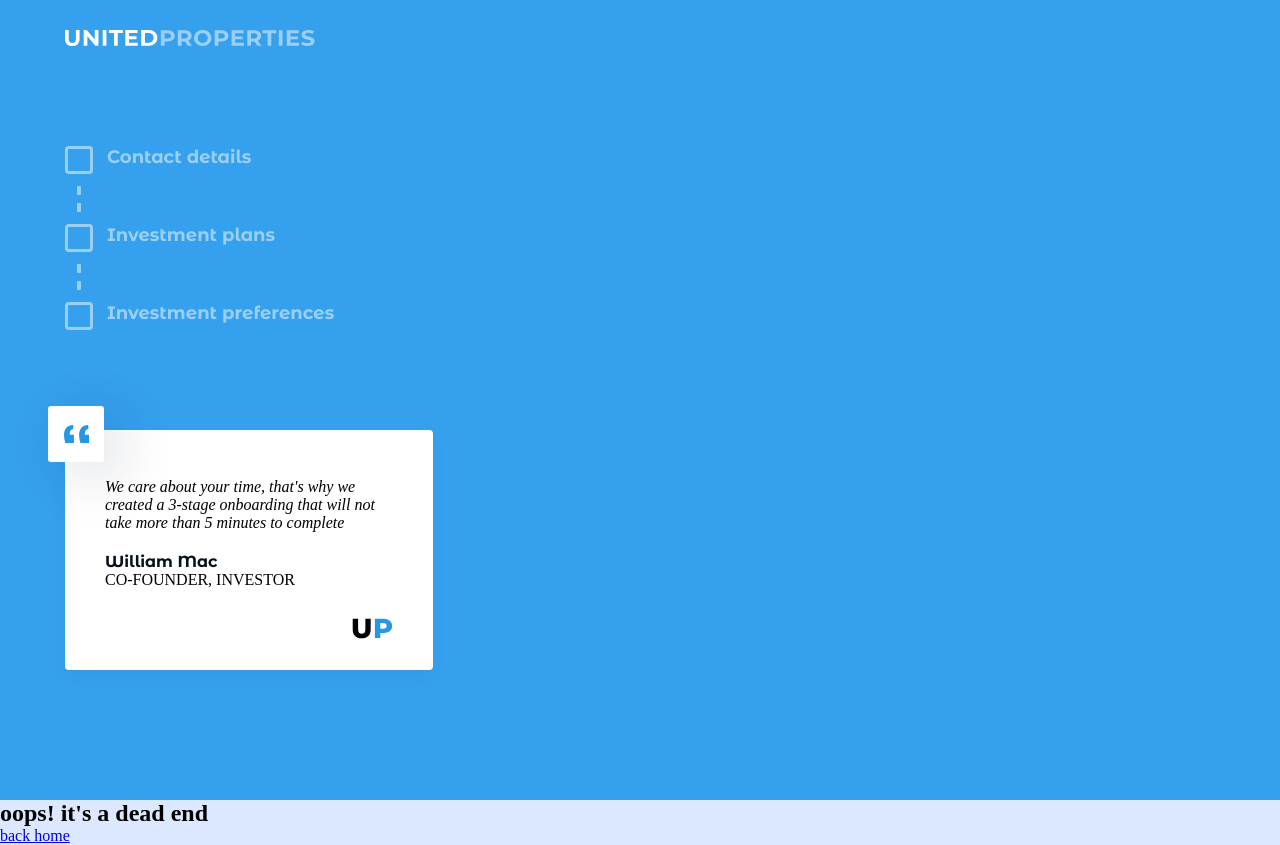
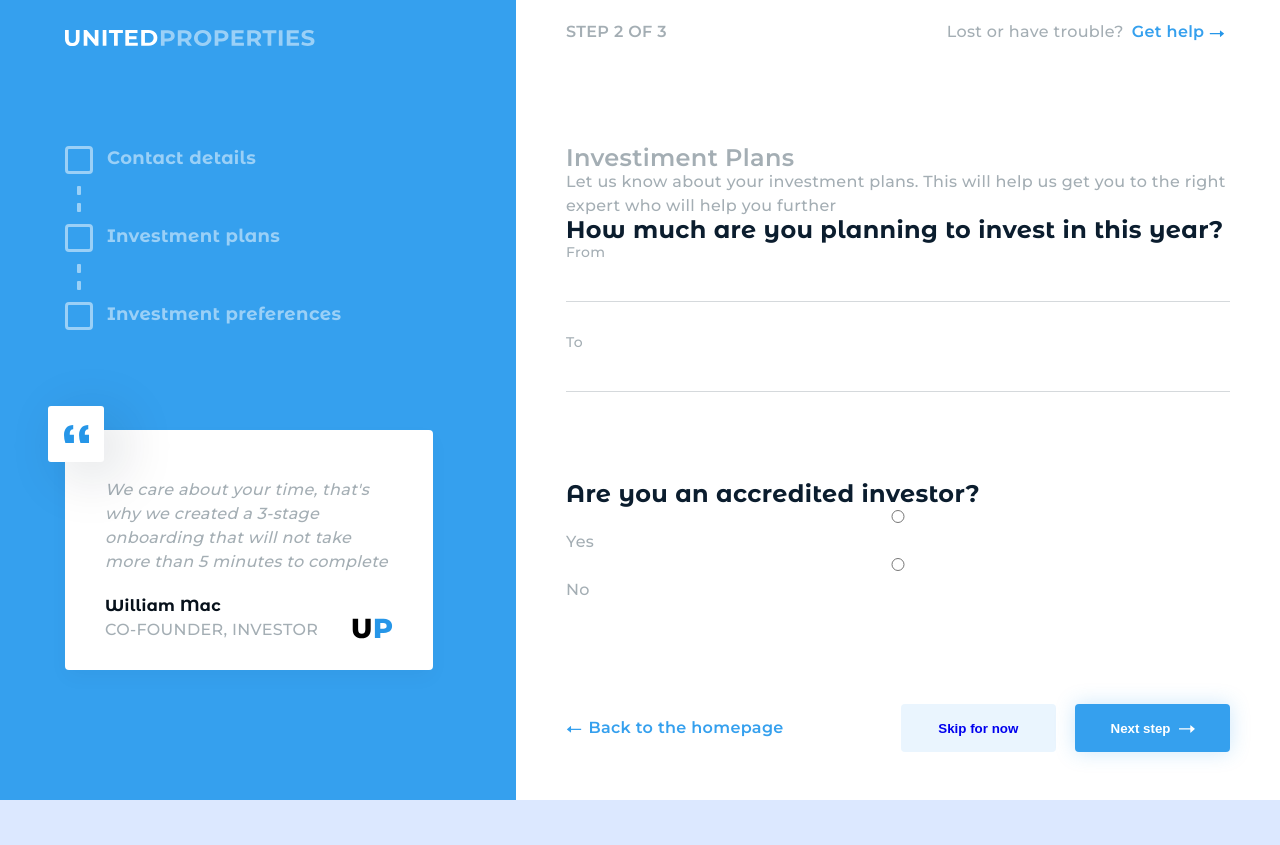
Before and after one commit to cavaglieridomenico/user-onboarding, a React (Create React App) app: page /plans in a window 1280 px wide. After the commit the page ends 800 px from the top, so only its background shows below. Built offline with nearby package versions, Linux system fonts and the light colour scheme.

Commit message:
[FIXED] Props of Footer.js
Fixed links for next page and home.

```diff
--- a/src/App.js
+++ b/src/App.js
@@ -14,7 +14,7 @@ function App() {
         <Route exact path='/'>
           <Contact />
         </Route>
-        <Route path='/plan'>
+        <Route path='/plans'>
           <Plans />
         </Route>
         <Route path='/preferences'>
--- a/src/components/Footer.js
+++ b/src/components/Footer.js
@@ -2,17 +2,19 @@ import React from 'react';
 import { Link } from 'react-router-dom';
 import arrow_left from '../assets/images/arrow_left.svg';
 import arrow_right_W from '../assets/images/arrow_right_w.svg';
-const Footer = ({ textLink, page }) => {
+const Footer = ({ homePage, nextPage }) => {
   return (
     <footer>
-      <Link className='link to-page' to={page}>
+      <Link className='link to-page' to={homePage}>
         <div className='arrow-container to-page'>
           <img src={arrow_left} alt='arrow-icon' />
         </div>
-        <p>{textLink}</p>
+        <p>Back to the homepage</p>
       </Link>
       <div className='btn-container'>
-        <button className='btn btn-primary50'>Skip for now</button>
+        <button className='btn btn-primary50'>
+          <Link to={nextPage}>Skip for now</Link>
+        </button>
         <button className='btn btn-primary'>
           Next step
           <img src={arrow_right_W} alt='arrow-icon' />
--- a/src/pages/Contact.js
+++ b/src/pages/Contact.js
@@ -77,7 +77,7 @@ const Contact = () => {
             <LinkToModal text={'Expand privacy policy'} />
           </div>
         </section>
-        <Footer page={'/plans'} textLink='Back to the homepage' />
+        <Footer nextPage={'/plans'} homePage={'/'} />
       </div>
     </div>
   );
```
